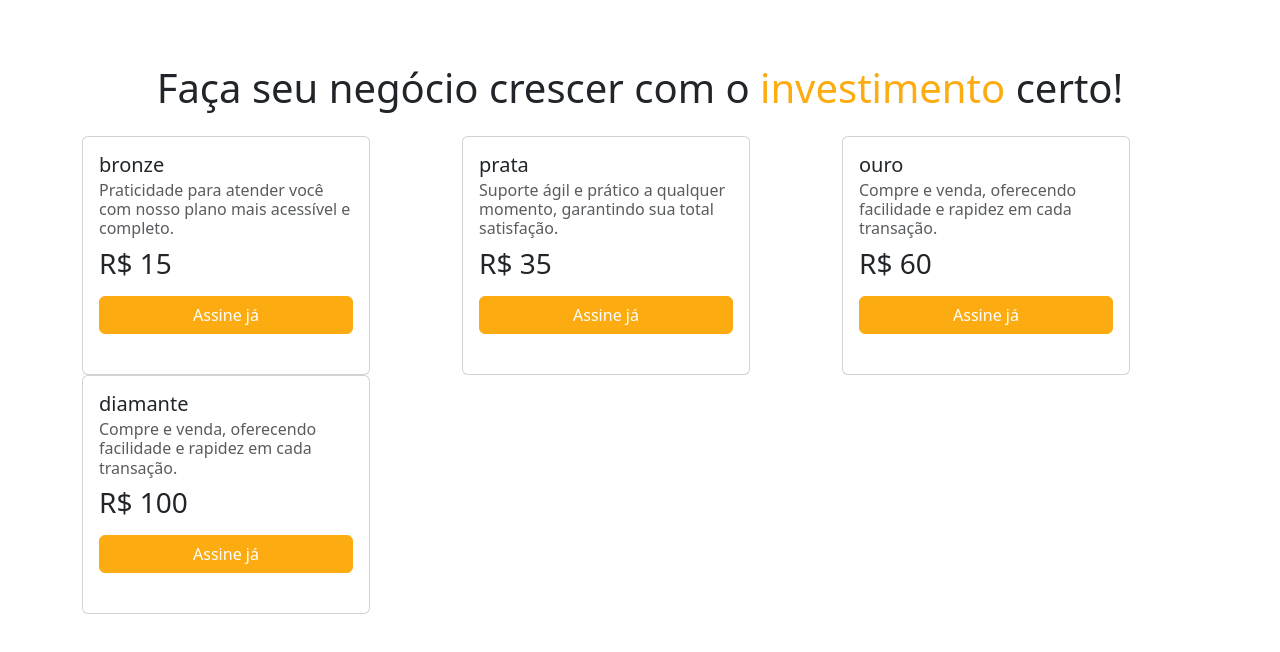
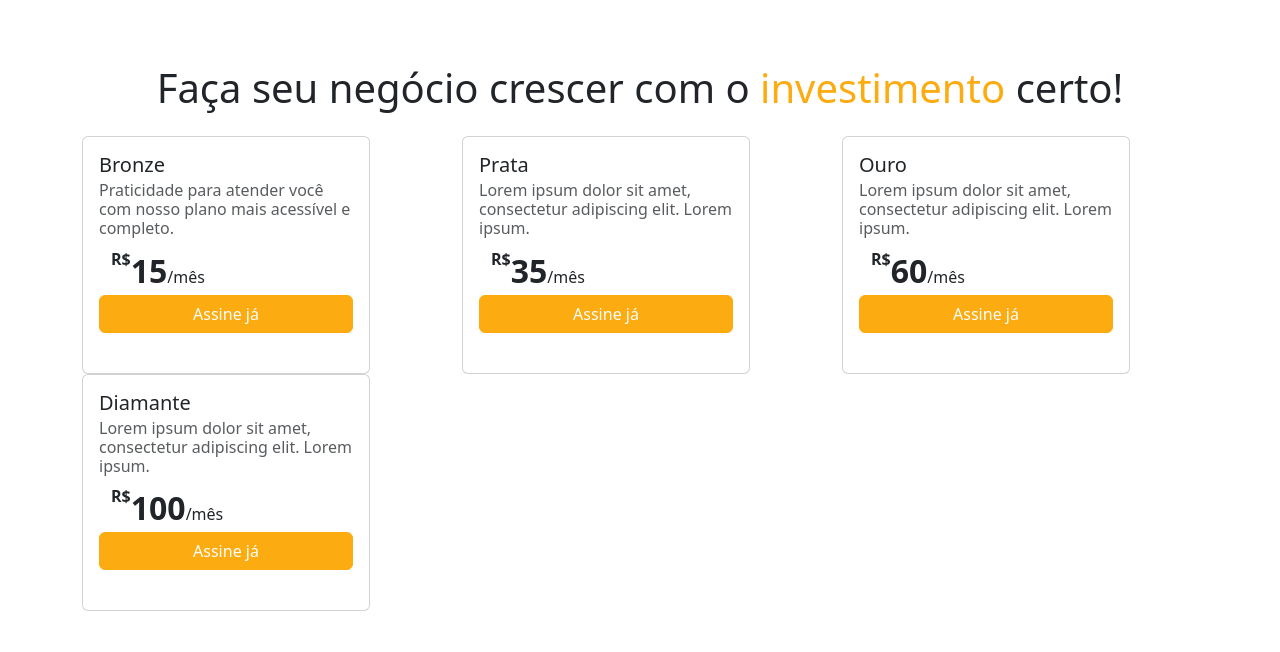
Before and after one commit to JoaoVMarques/marques-ecommerce, a React (Vite) app: page /plans in a window 1280 px wide. Shown: the top 652 px of the page. Built offline with nearby package versions, Linux system fonts and the light colour scheme.

Commit message:
melhorando design do preço no cartao de planos

```diff
--- a/src/pages/plansPage/Plans/Components/PlanCard.tsx
+++ b/src/pages/plansPage/Plans/Components/PlanCard.tsx
@@ -1,5 +1,6 @@
 import { Button, Card, Col } from "react-bootstrap";
 import interfacePlans from "../interfaces/plans";
+import PricePlan from "./PricePlan";
 
 
 
@@ -11,11 +12,7 @@ function PlanCard(props: { plan: interfacePlans }) {
         <Card.Body>
           <Card.Title>{ plan.name }</Card.Title>
           <Card.Subtitle className="mb-2 text-muted">{plan.description}</Card.Subtitle>
-        <Card.Text>
-          <h3>
-            R$ { plan.price }
-          </h3>
-        </Card.Text>
+          <PricePlan price={ plan.price } />
           <Button className="orange-button mb-4 w-100">
             Assine já
           </Button>
--- /dev/null
+++ b/src/pages/plansPage/Plans/Components/PricePlan.tsx
@@ -0,0 +1,20 @@
+import { Card, Container, Row } from "react-bootstrap";
+
+function PricePlan (props: { price: number }) {
+  const { price } = props
+  return (
+    <Container>
+      <span className="align-top fw-bold">
+        R$
+      </span>
+      <span className="fw-bold fs-2">
+        { price }
+      </span>
+      <span>
+        /mês
+      </span>
+    </Container>
+  );
+}
+
+export default PricePlan;
--- a/src/pages/plansPage/Plans/Components/plansObject.ts
+++ b/src/pages/plansPage/Plans/Components/plansObject.ts
@@ -1,27 +1,27 @@
 import interfacePlans from "../interfaces/plans";
 
 export const bronze: interfacePlans = {
-  name: 'bronze',
+  name: 'Bronze',
   price: 15,
   description: 'Praticidade para atender você com nosso plano mais acessível e completo.',
 };
 
 export const silver: interfacePlans = {
-  name: 'prata',
+  name: 'Prata',
   price: 35,
-  description: 'Suporte ágil e prático a qualquer momento, garantindo sua total satisfação.',
+  description: 'Lorem ipsum dolor sit amet, consectetur adipiscing elit. Lorem ipsum.',
 };
 
 export const gold: interfacePlans = {
-  name: 'ouro',
+  name: 'Ouro',
   price: 60,
-  description: 'Compre e venda, oferecendo facilidade e rapidez em cada transação.',
+  description: 'Lorem ipsum dolor sit amet, consectetur adipiscing elit. Lorem ipsum.',
 };
 
 export const diamond: interfacePlans = {
-  name: 'diamante',
+  name: 'Diamante',
   price: 100,
-  description: 'Compre e venda, oferecendo facilidade e rapidez em cada transação.',
+  description: 'Lorem ipsum dolor sit amet, consectetur adipiscing elit. Lorem ipsum.',
 };
 
 const allObjects = [bronze, silver, gold, diamond];
```
Lines whose indentation alone changed are shown as unchanged.
